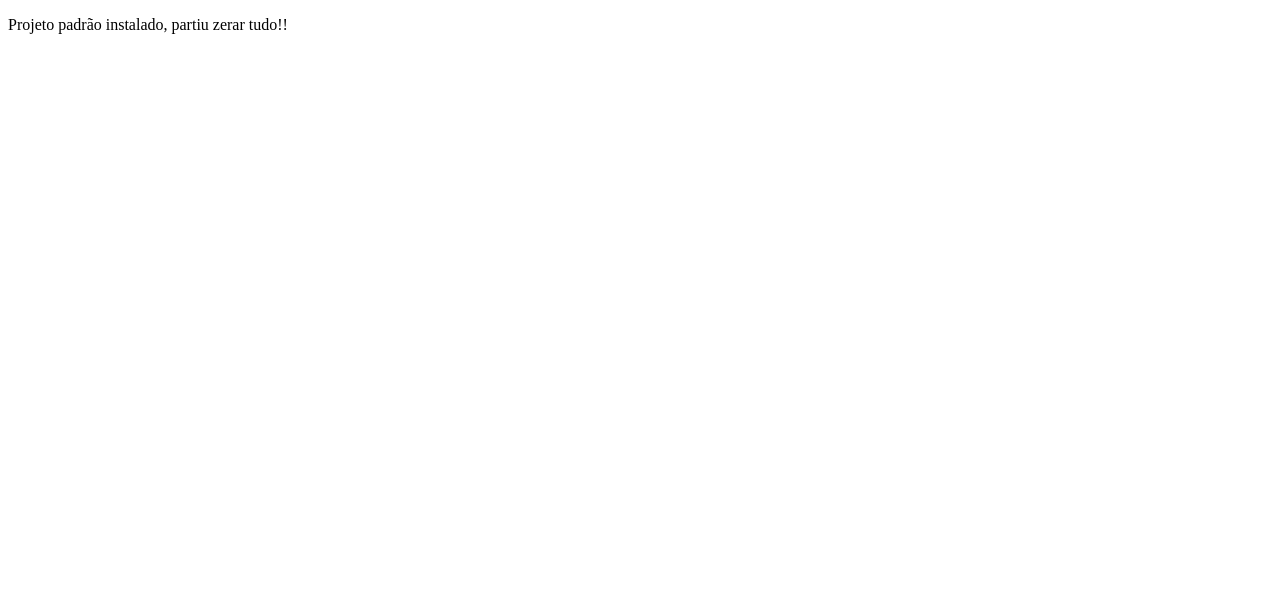
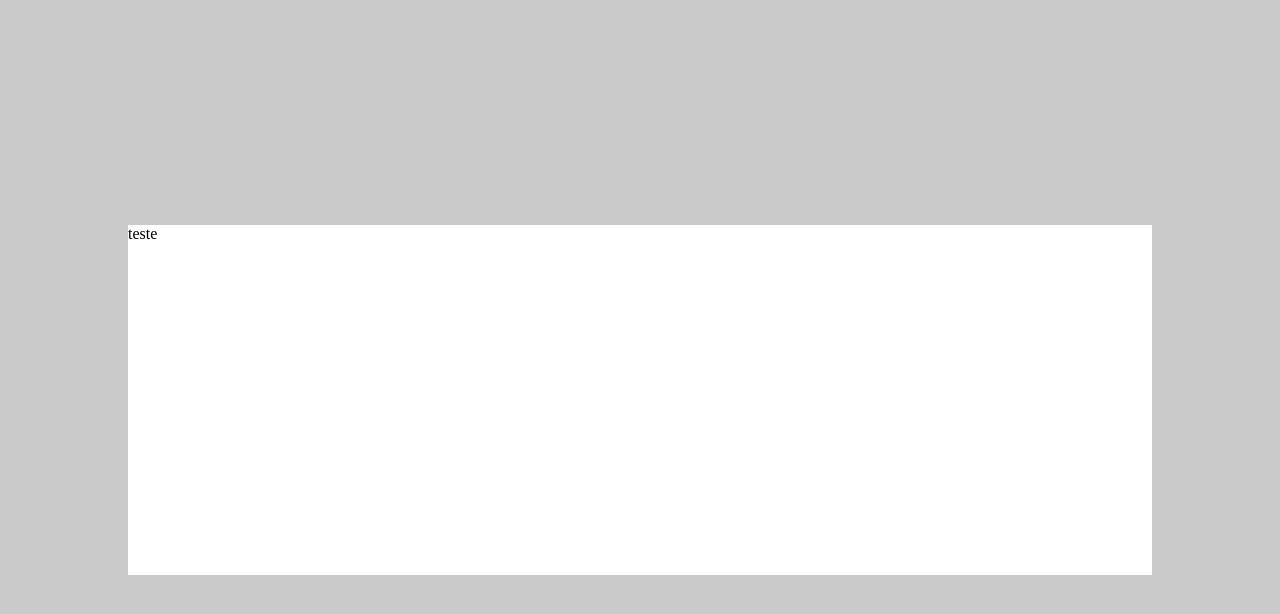
Before and after one commit to leonardolginfo/CalculadoraReact, a React (Create React App) app: page / in a window 1280 px wide. Shown: the top 614 px of the page. Built offline with nearby package versions, Linux system fonts and the light colour scheme.

Commit message:
add container e content bases

```diff
--- a/package.json
+++ b/package.json
@@ -9,6 +9,7 @@
     "react": "^18.2.0",
     "react-dom": "^18.2.0",
     "react-scripts": "5.0.1",
+    "styled-components": "^6.0.5",
     "web-vitals": "^2.1.4"
   },
   "scripts": {
@@ -34,5 +35,8 @@
       "last 1 firefox version",
       "last 1 safari version"
     ]
+  },
+  "devDependencies": {
+    "eslint-plugin-jest": "^27.2.3"
   }
 }
--- a/src/App.js
+++ b/src/App.js
@@ -1,18 +1,14 @@
 
+import { Container, Content } from "./styles";
 
+const App = () => {
+  return (
+    <Container>
+      <Content>
+      <p>teste</p>
+      </Content>
 
-function App() {
-  return (
-    <div className="App">
-      <header className="App-header">
-
-        <p>
-          Projeto padrão instalado, partiu zerar tudo!!
-        </p>
-
-
-      </header>
-    </div>
+    </Container>
   );
 }
 
--- /dev/null
+++ b/src/components/Button/styled.js
@@ -0,0 +1 @@
+import styled from 'styled-components';
--- /dev/null
+++ b/src/components/Input/styled.js
@@ -0,0 +1 @@
+import styled from 'styled-components';
--- /dev/null
+++ b/src/global.js
@@ -0,0 +1,8 @@
+import {createGlobalStyle} from  'styled-components' ;
+
+export default createGlobalStyle`
+*, body{
+    margin: 0;
+    padding: 0;
+ }
+`
--- a/src/index.js
+++ b/src/index.js
@@ -2,9 +2,12 @@ import React from 'react';
 import ReactDOM from 'react-dom/client';
 import App from './App';
 
+import GlobalStyle from './global';
+
 const root = ReactDOM.createRoot(document.getElementById('root'));
 root.render(
   <React.StrictMode>
+    <GlobalStyle />
     <App />
   </React.StrictMode>
 );
--- /dev/null
+++ b/src/styles.js
@@ -0,0 +1,18 @@
+import styled from 'styled-components';
+
+export const Container = styled.div`
+    width: 100%;
+    height: 100vh;
+    background-color: #CACACA;
+
+    display: flex;
+    align-items: center;
+    justify-content: center;
+`
+
+
+export const Content = styled.div`
+background-color: #FFFFFF;
+width: 80%;
+min-height: 350px;
+`
```
Also changed, not shown: src/components/Button/index.js (added, +19 -0 lines), src/components/Input/index.js (added, +19 -0 lines), 2 other files (tests, documents, lock files or other folders).
